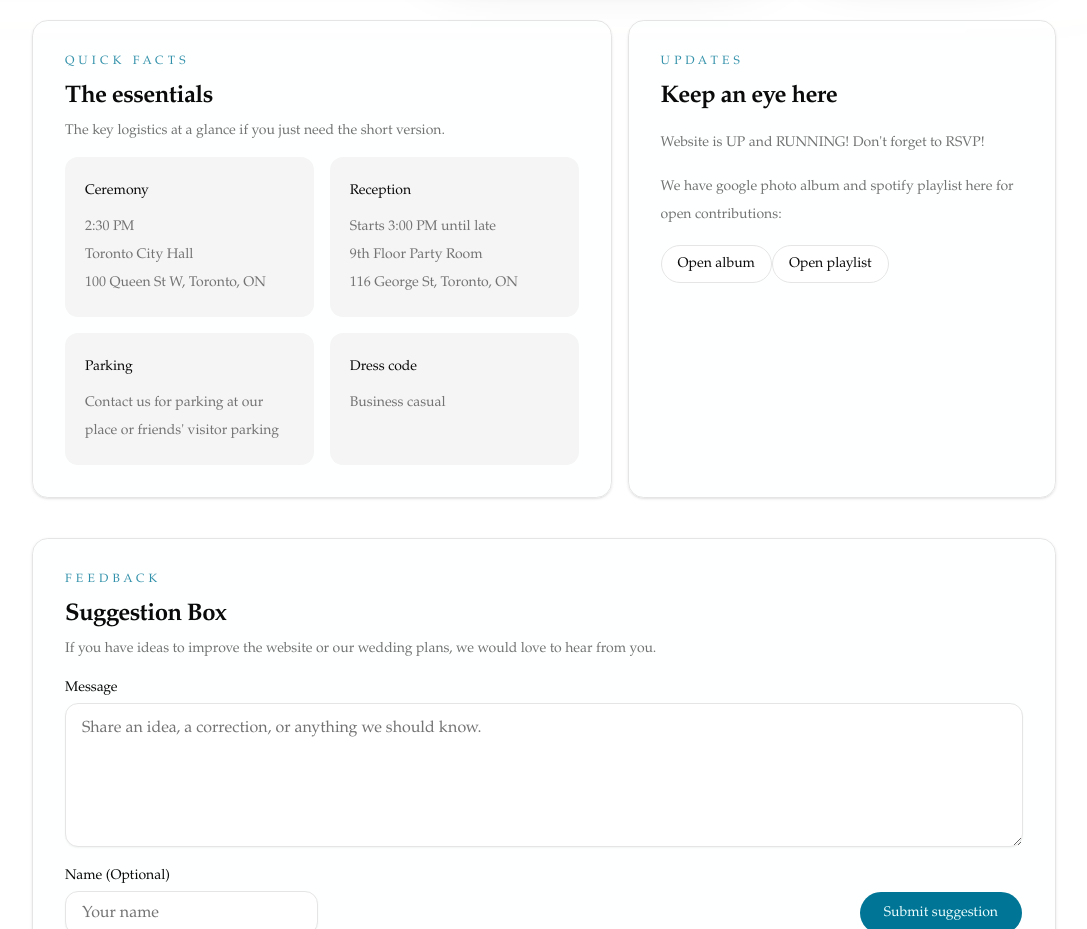
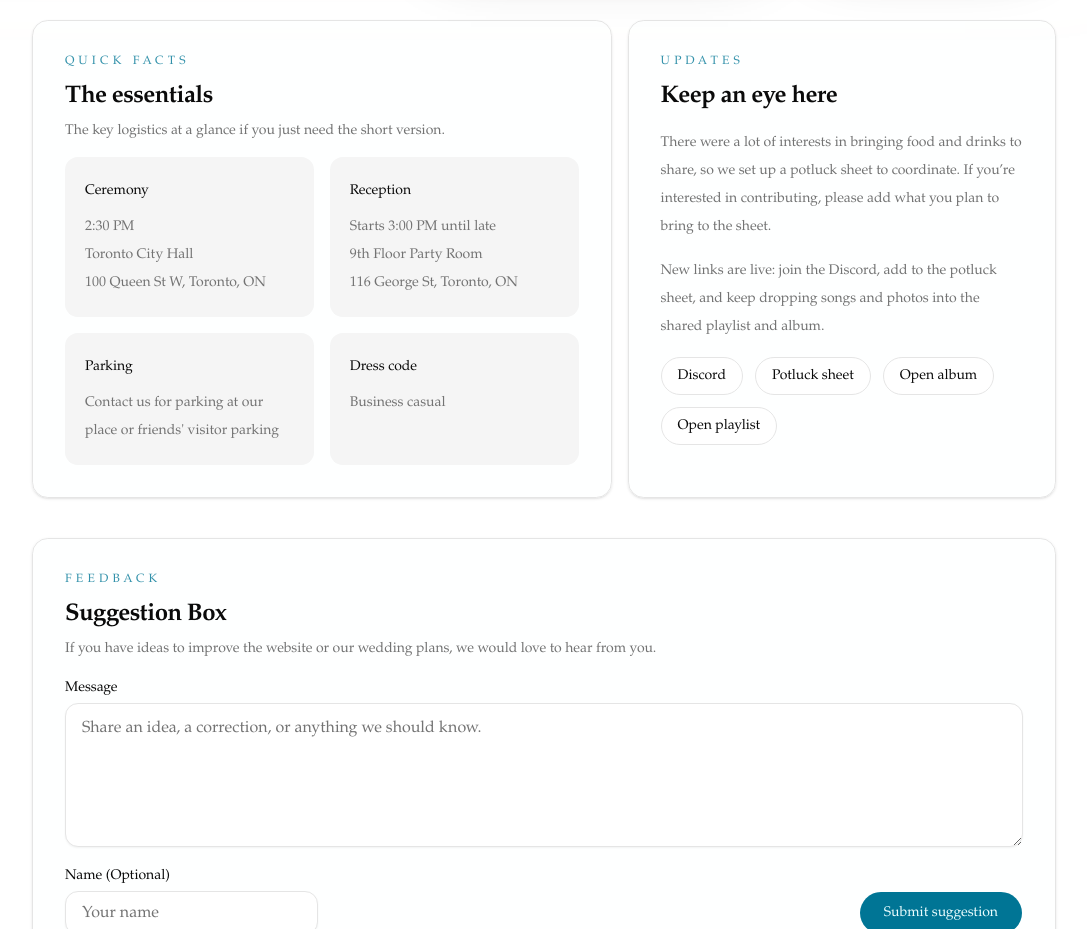
Before and after one commit to aegerita/wedding-site, a Next.js app: page / in a window 1280 px wide. Shown: the part 920-1849 px from the top of the page, without its empty margins (140-1227 px from the left). Built offline with nearby package versions, Linux system fonts and the light colour scheme.

Commit message:
update links

```diff
--- a/src/app/page.tsx
+++ b/src/app/page.tsx
@@ -7,6 +7,12 @@ import { content } from '@/content/site';
 
 export default function Home() {
   const { faq, home, schedule, photos } = content;
+  const updateLinks = [
+    home.link.discordServer,
+    home.link.googleSheet,
+    home.link.weddingAlbum,
+    home.link.musicPlaylist,
+  ];
 
   return (
     <main className='relative min-h-screen overflow-hidden py-20 text-foreground'>
@@ -61,26 +67,26 @@ export default function Home() {
 
               <Card eyebrow='Updates' title='Keep an eye here'>
                 <div className='space-y-4 text-sm leading-7 text-muted-foreground'>
-                  <p>{faq.note}</p>
                   <p>
-                    We have google photo album and spotify playlist here for open contributions:
+                    There were a lot of interests in bringing food and drinks to share, so we set up a potluck sheet to coordinate. If you’re interested in contributing, please add what you plan to bring to the sheet.
                   </p>
+                  <p>
+                    New links are live: join the Discord, add to the potluck sheet, and keep
+                    dropping songs and photos into the shared playlist and album.
+                  </p>
+                  <div className='flex flex-wrap gap-3'>
+                    {updateLinks.map((link) => (
                       <Link
-                    href={home.link.weddingAlbum.url}
+                        key={link.url}
+                        href={link.url}
                         target='_blank'
                         rel='noreferrer'
                         className='inline-flex rounded-full border border-border bg-background px-4 py-2 text-sm font-medium text-foreground transition hover:bg-muted'
                       >
-                    {home.link.weddingAlbum.ctaLabel}
+                        {link.ctaLabel}
                       </Link>
-                  <Link
-                    href={home.link.musicPlaylist.url}
-                    target='_blank'
-                    rel='noreferrer'
-                    className='inline-flex rounded-full border border-border bg-background px-4 py-2 text-sm font-medium text-foreground transition hover:bg-muted'
-                  >
-                    {home.link.musicPlaylist.ctaLabel}
-                  </Link>
+                    ))}
+                  </div>
                 </div>
               </Card>
             </section>
--- a/src/content/site.ts
+++ b/src/content/site.ts
@@ -12,6 +12,14 @@ export const content = {
     location: 'Toronto, Ontario',
     intro: 'We’re excited to celebrate with you.',
     link: {
+      discordServer: {
+        url: 'https://discord.gg/9f3xfM7V8g',
+        ctaLabel: 'Discord',
+      },
+      googleSheet: {
+        url: 'https://docs.google.com/spreadsheets/d/1VTRhLinp8E85dqlKdhBxpwtXPCTmSpD3Um4Qfsa12Tg/edit?usp=sharing',
+        ctaLabel: 'Potluck sheet',
+      },
       weddingAlbum: {
         url: 'https://photos.app.goo.gl/7k6SWaLqjETzAff29',
         ctaLabel: 'Open album',
@@ -77,7 +85,6 @@ export const content = {
         a: 'Use the RSVP form once it is live, or reach out to us directly if you need to change attendance, meal preferences, or accessibility details.',
       },
     ],
-    note: 'Website is UP and RUNNING! Don\'t forget to RSVP!',
   },
   photos: {
     eyebrow: 'Photo Highlights',
```
Lines whose indentation alone changed are shown as unchanged.
